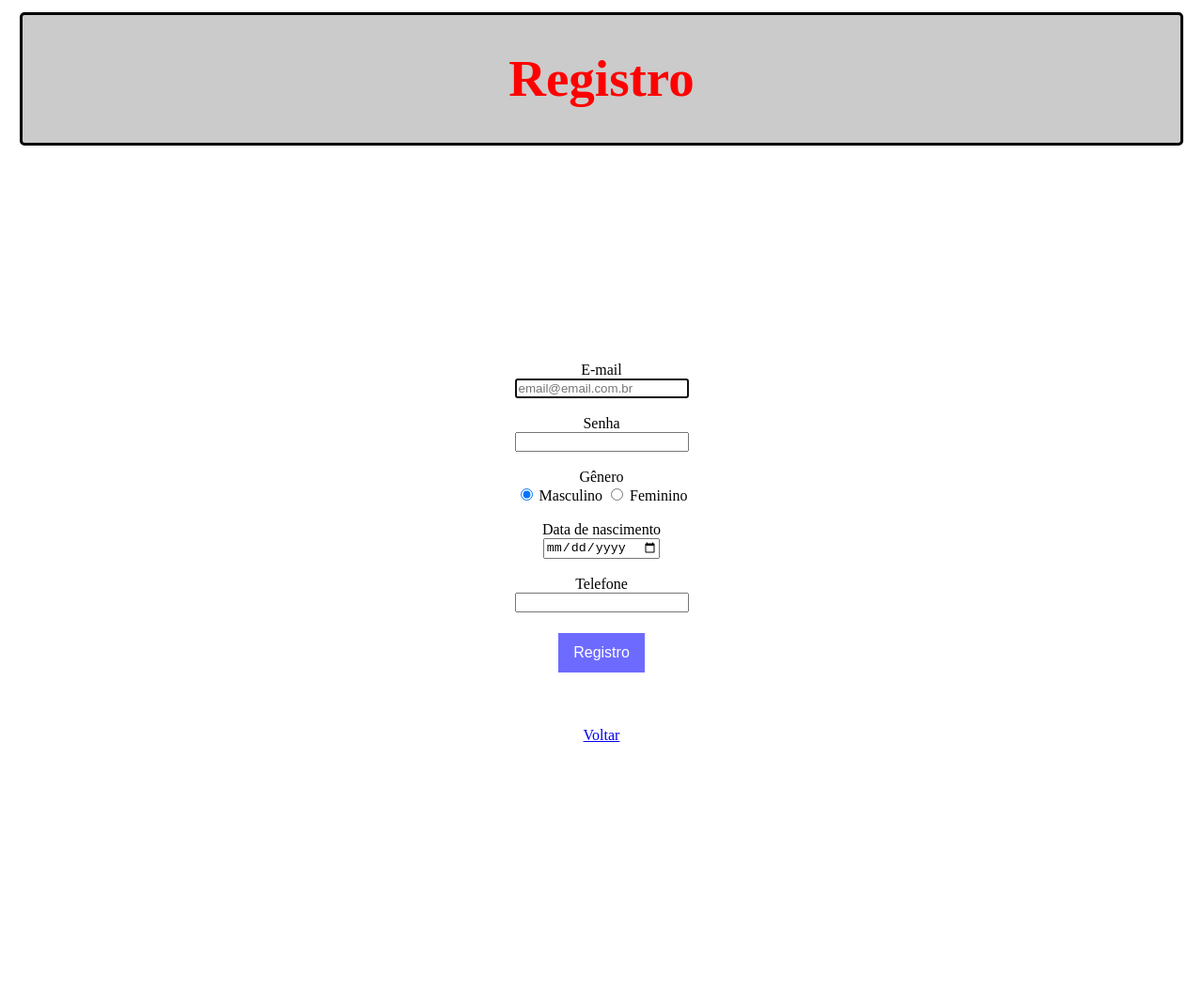
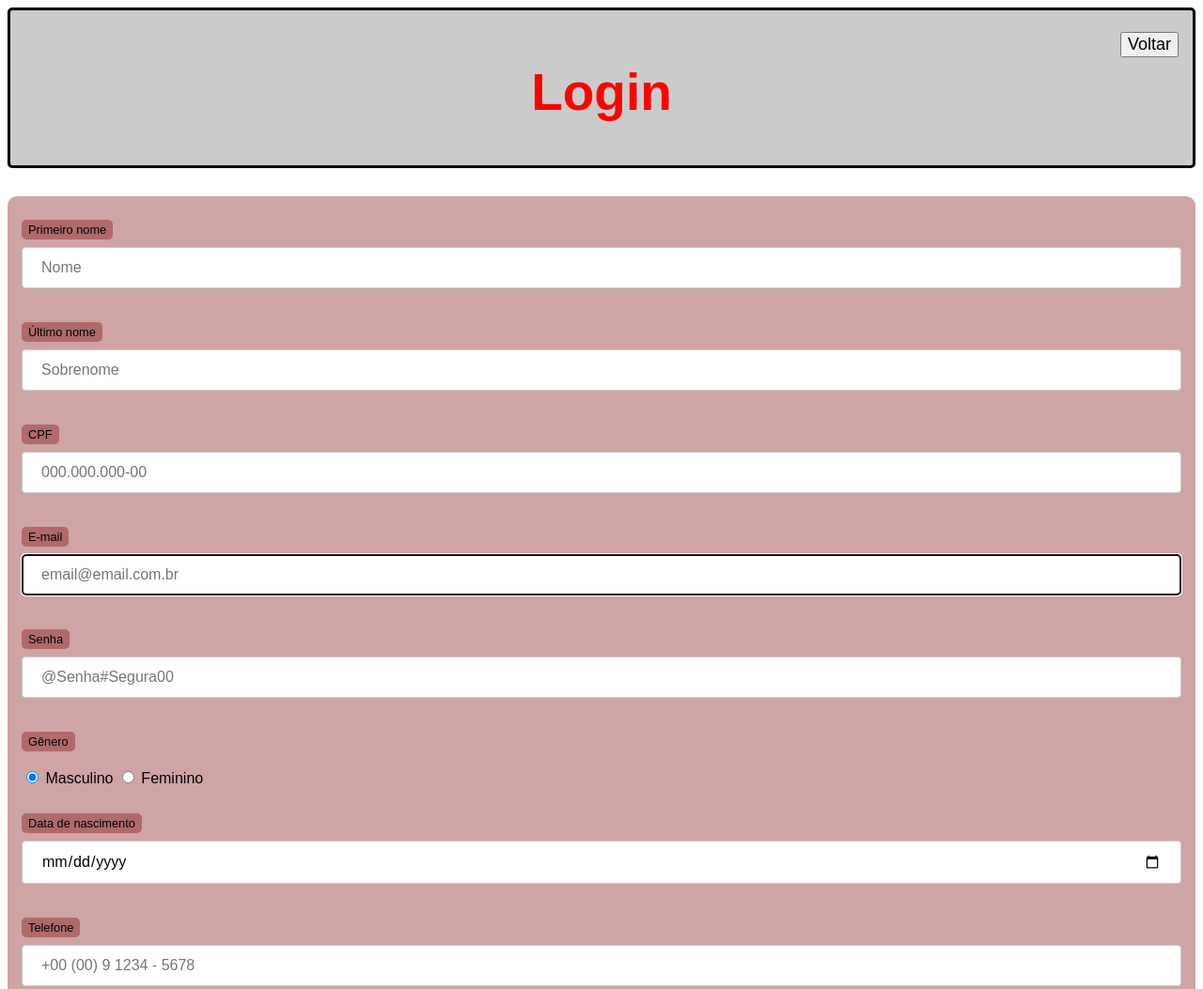
Before and after one commit to nandopaesj/pw1, a plain HTML site: page login.html in a window 1280 px wide. Shown: the top 1053 px of the page at 94% size. Before the commit the page ends 1022 px from the top, so only its background shows below. Drawn offline with Linux system fonts and the light colour scheme.

Commit message:
README editado + site atualizado + página de login editada + CSS remodelado + formulário de login

```diff
--- a/CSS/style.css
+++ b/CSS/style.css
@@ -1,59 +1,98 @@
-/*em class, usa . antes do nome*/
-h1{
-	text-align: center;
-	font-size: x-large;
+* {
+    font-family: Arial, Helvetica, sans-serif;
+    box-sizing: border-box;
   }
-header{
+header, main, section, article {
+    max-width: 100%;
+	/* text-align: center; */
+}
+header > h1 {
+    color: rgb(206, 206, 206);
+    text-shadow: 3px 3px 0px black;
+}
+.home-search{
+	border: none;
+	background: none;
+}
+/* Estrutura geral do contêiner */
+.container {
+    display: flex;
+    flex-direction: column;
+    min-height: 100vh;
+}
+
+/* Cabeçalho */
+.header {
     background-color: rgba(0, 0, 0, 0.205);
     border: solid;
-	text-align: left;
-	margin: 1%;
     border-radius: 5px;
+    padding: 10px;
+    text-align: center;
+	margin-bottom: 30px;
 }
-/* body{
-	background-color: rgba(0, 0, 0, 0.089);
-} */
-footer{
+
+/* Títulos */
+h1 {
+    color: red;
+    font-size: 55px;
+    margin: 0;
+	text-align: center;
+}
+
+/* Login */
+.login {
+    color: rgb(0, 0, 0);
+    font-size: 20px;
+    padding: 5px;
+	text-align: right;
+}
+
+/* Rodapé */
+footer {
     background-color: rgba(0, 0, 0, 0.205);
     border: solid;
+    border-radius: 5px;
+    padding: 10px;
     text-align: left;
-	border-radius: 5px;
+    margin-top: auto; /* Faz o footer ficar no final da página */
 }
-ul{
+
+/* Listas */
+ul {
     list-style: none;
+    padding: 0;
+    margin: 0;
 }
-/* nav{
-	margin: 5px;
-} */
-main{
-	margin: 230px;
+
+/* Títulos secundários */
+h2 {
+    color: blue;
+    font-size: 45px;
 	text-align: center;
 }
-h1{
-	text-align: center;
-	color: red;
-	font-size: 55px;
-}
-h2{
-	color: blue;
-	font-size: 45px;
-}
-.texttitle{
+
+/* Textos */
+.texttitle {
     color: green;
     font-size: 20px;
 }
-.firsttext{
+
+.firsttext {
     color: lightblue;
     font-size: 12px;
 }
-button:hover{
-	background-color: rgba(0, 0, 0, 0.329);
-}
-button{
+
+/* Botões */
+button {
     font-size: large;
     margin-top: 8px;
 }
-input[type=submit]{
+
+button:hover {
+    background-color: rgba(0, 0, 0, 0.329);
+}
+
+input[type=submit] {
     background-color: #0400ff94;
     border: none;
     color: white;
@@ -63,3 +102,105 @@ input[type=submit]{
     margin: 4px 2px;
     cursor: pointer;
 }
+
+
+/* LOGIN */
+form {
+	/* text-align: left; */
+    background-color: #7500005b;
+    padding: 15px;
+    border-radius: 10px;
+  }
+  form label {
+    display: block;
+    width: fit-content;
+    font-size: 0.8em;
+    font-weight: 100;
+    background-color: #7500005b;
+    padding: 3px 7px;
+    margin-top: 10px;
+    margin-bottom: 0px;
+    border-radius: 5px;
+  }
+  input[type="text"],
+  [type="number"],
+  select,
+  input[type="date"],
+  input[type="date"],
+  input[type="datetime"],
+  input[type="email"],
+  input[type="month"],
+  input[type="password"],
+  input[type="range"],
+  input[type="tel"],
+  input[type="time"],
+  input[type="week"] {
+    width: 100%;
+    padding: 12px 20px;
+    font-size: 1em;
+    margin: 8px 0;
+    display: inline-block;
+    border: 1px solid #ccc;
+    border-radius: 4px;
+    box-sizing: border-box;
+  }
+  input[type="submit"] {
+    width: 100%;
+    background-color: #7dc13a;
+    font-size: 1em;
+    color: white;
+    padding: 10px 20px;
+    margin: 5px 0;
+    border: none;
+    border-radius: 4px;
+    cursor: pointer;
+  }
+  input[type="submit"]:hover {
+    background-color: #45a049;
+  }
+  input[type="reset"] {
+    width: 100%;
+    background-color: #eb9903;
+    font-size: 1em;
+    color: white;
+    padding: 10px 20px;
+    margin: 5px 0;
+    border: none;
+    border-radius: 4px;
+    cursor: pointer;
+  }
+  input[type="reset"]:hover {
+    background-color: #c27013;
+  }
+  /* input[type="button"],
+  button {
+    width: 100%;
+    background-color: #750000;
+    font-size: 1em;
+    color: white;
+    padding: 10px 20px;
+    margin: 5px 0;
+    border: none;
+    border-radius: 4px;
+    cursor: pointer;
+  } */
+  /* input[type="button"]:hover,
+  button:hover {
+    background-color: #291f6c;
+  } */
+  fieldset {
+    border: 0.5px dotted #750000;
+  }
+  fieldset > legend {
+    font-size: 0.8em;
+    font-weight: 100;
+    background-color: rgba(55, 41, 145, 0.2);
+    padding: 3px 7px;
+    border-radius: 5px;
+  }
+  input[type="radio"] + label,
+  input[type="checkbox"] + label {
+    display: inline-block;
+    font-size: 1em;
+    background-color: rgba(0, 0, 0, 0);
+  }
--- a/login.html
+++ b/login.html
@@ -7,35 +7,65 @@
     <link rel="stylesheet" href="./CSS/style.css">
 </head>
 <body>
-    <header><!--H1' é o título principal-->
-        <h1>Registro</h1>
+    <div class="container">
+    <header class="header"><!-- Header = cabecalho da pagina, utilizado principalmente para titulo (h1) ou navegacao-->
+        <div>
+            <div class="login">
+                <a href="index.html" class=""><button>Voltar</button></a>
+            </div>
+            <div class="h1">
+                <h1>Login</h1>
+                <br>
+                <br>
+            </div>
+        </div>
     </header>
     <main>
-        <form action="">
-            <label for="i-email">E-mail <br></label>
-            <input type="email" name="email" id="i-email" placeholder="email@email.com.br" autofocus><br>
+        <form action="" method="get">
+            <label for="i-text">Primeiro nome</label>
+            <input type="text" id="i-text" placeholder="Nome"><br/><br/>
+            <label for="i-text">Último nome</label>
+            <input type="text" id="i-text" placeholder="Sobrenome"><br/><br/>
 
-            <label for="i-pass"><br>Senha <br></label>
-            <input type="password" id="i-pass" pattern="(?=.*\d)(?=.*[a-z]).{8,}" autocomplete="new-password" title="Precisa conter ao menos um número e 8 caracteres"><br>
+            <label for="i-number">CPF</label>
+            <input type="number" name="cpf" placeholder="000.000.000-00" pattern="(\d{3}\.?\d{3}\.?\d{3}-?\d{2})|(\d{2}\.?\d{3}\.?\d{3}/?\d{4}-?\d{2})"><br><br>
 
-            <label for="radio"><br>Gênero <br></label>
+            <label for="i-email">E-mail</label>
+            <input type="email" name="email" id="i-email" placeholder="email@email.com.br" autofocus><br/><br/>
+
+            <label for="i-pass">Senha</label>
+            <input type="password" placeholder="@Senha#Segura00" id="i-pass" pattern="(?=.*\d)(?=.*[a-z]).{8,}" autocomplete="new-password" title="Precisa conter ao menos um número e 8 caracteres"><br/><br/>
+
+            <label for="radio">Gênero</label>
+            <br>
             <input type="radio" name="genero" value="masculino" checked> Masculino
-            <input type="radio" name="genero" value="feminino"> Feminino <br>
+            <input type="radio" name="genero" value="feminino"> Feminino <br/><br/>
 
-            <label for="i-date"><br>Data de nascimento <br></label>
-            <input type="date" name="bday" id="i-date"><br>
+            <label for="i-date">Data de nascimento</label>
+            <input type="date" name="bday" id="i-date"><br/><br/>
 
-            <label for="i-tel"><br>Telefone<br></label>
-            <input type="tel" name="phone" autocomplete="tel" id="i-tel"><br>
+            <label for="i-tel">Telefone</label>
+            <input type="tel" name="phone" placeholder="+00 (00) 9 1234 - 5678" autocomplete="tel" id="i-tel"><br/><br/>
 
-            <label for="i-submit"><br></label>
+            <!-- <label for="i-submit"></label> -->
+            <input type="reset" value="Limpar" id="i-submit"><br/><br/>
             <input type="submit" value="Registro" id="i-submit"><br/><br/>
         </form>
         <br>
         <br>
-        <a href="index.html">Voltar</a>
     </main>
+    </div>
 </body>
+
+<!-- nome
+ sobrenome
+ cpf
+ birthdate
+ email
+ senha
+ repete senha
+-->
+
 
 <!-- tipos de formulário
 
```
Also changed, not shown: index.html (+19 -3 lines), page2.html (+14 -2 lines), page3.html (+14 -4 lines), 1 other file. Lines whose indentation alone changed are shown as unchanged.
